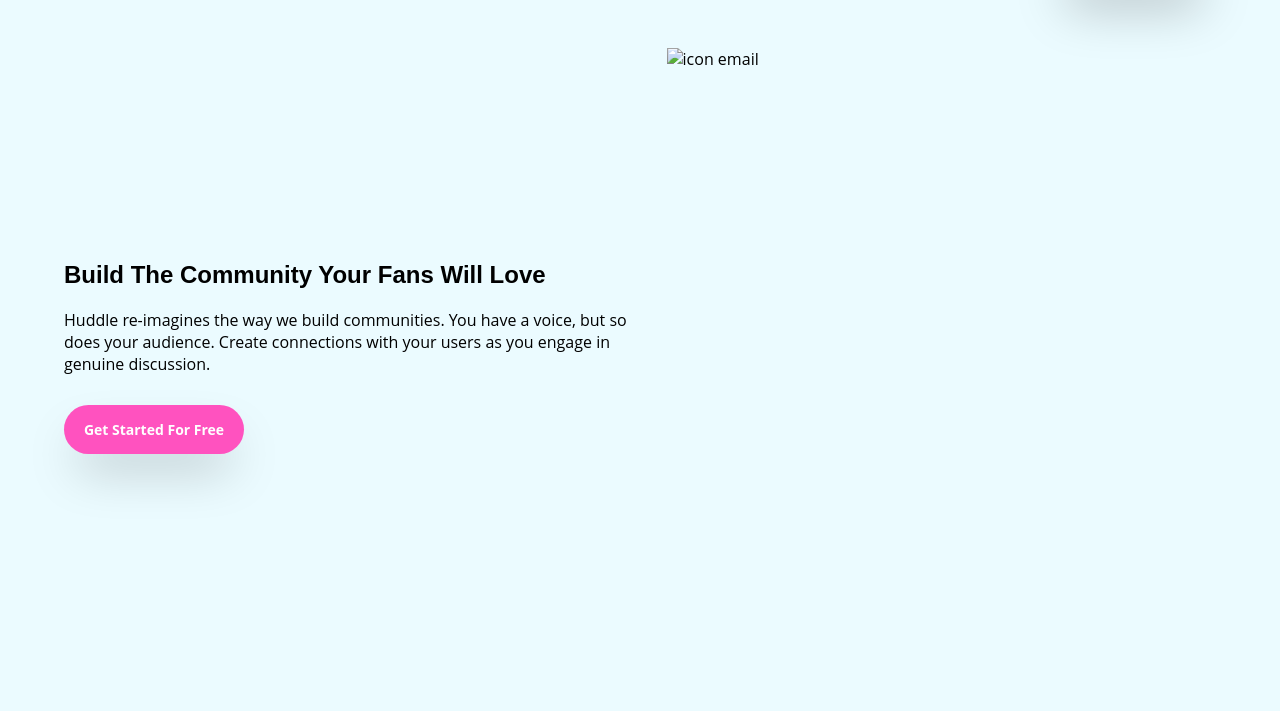
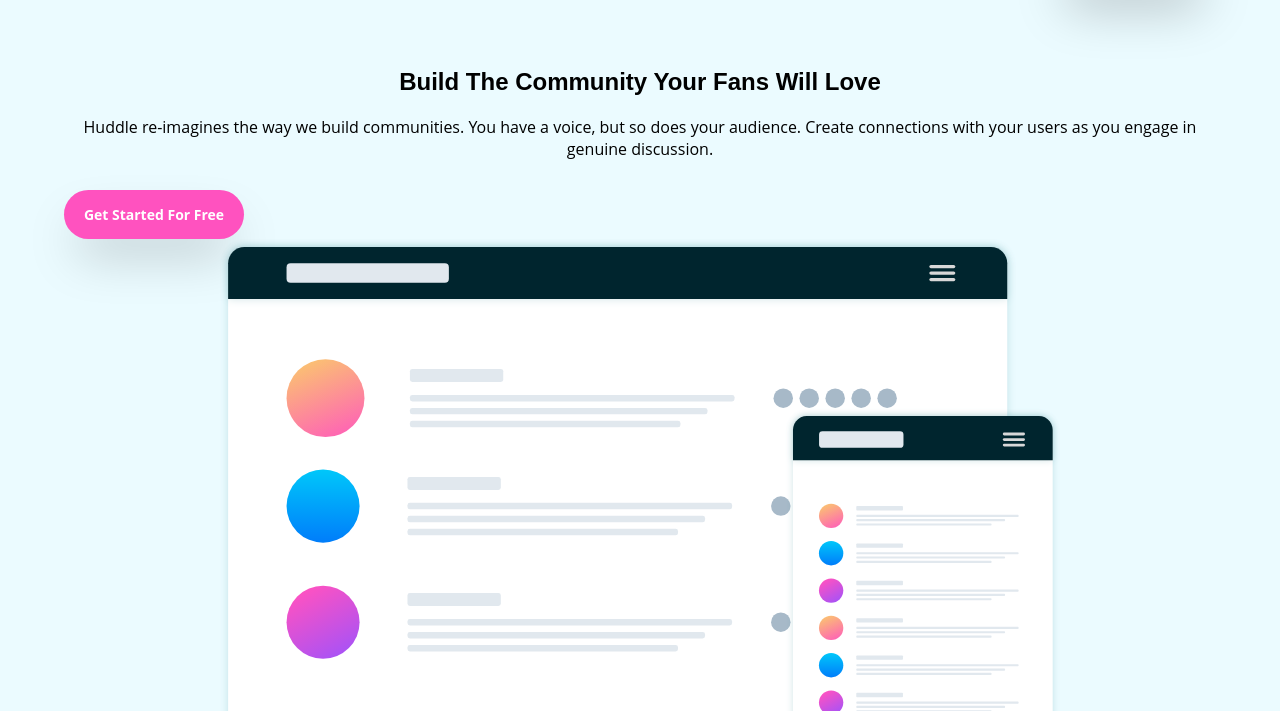
Before and after one commit to thisisobate/curved-section-landing, a plain HTML site: page index.html in a window 1280 px wide. Shown: the part 89-800 px from the top of the page. Drawn offline with Linux system fonts and the light colour scheme.

Commit message:
added styling

```diff
--- a/css/style.css
+++ b/css/style.css
@@ -87,6 +87,7 @@
 
 main {
   display: flex;
+  flex-direction: column;
   justify-content: space-between;
   margin: 2% 5%;
 }
@@ -99,6 +100,7 @@
 .main-txt {
   display: flex;
   align-items: center;
+  text-align: center;
 }
 
 .icon-email {
--- a/index.html
+++ b/index.html
@@ -45,7 +45,7 @@
         </div>
         <div class="main-img">
           <img
-            src="images/illustration-mockups.svg"
+            src="images/screen-mockups.svg"
             class="icon-email"
             alt="icon email"
           />
```
